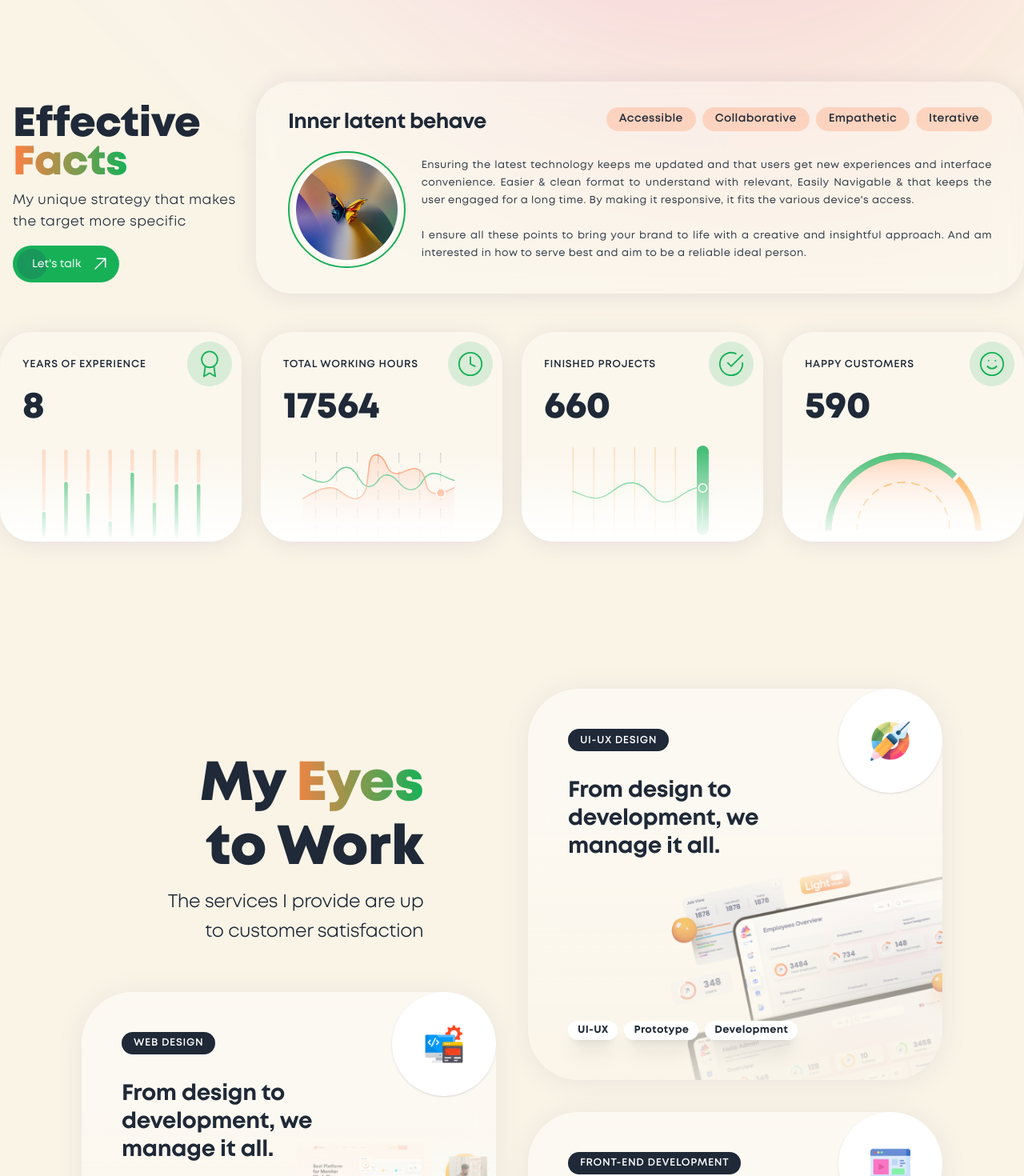
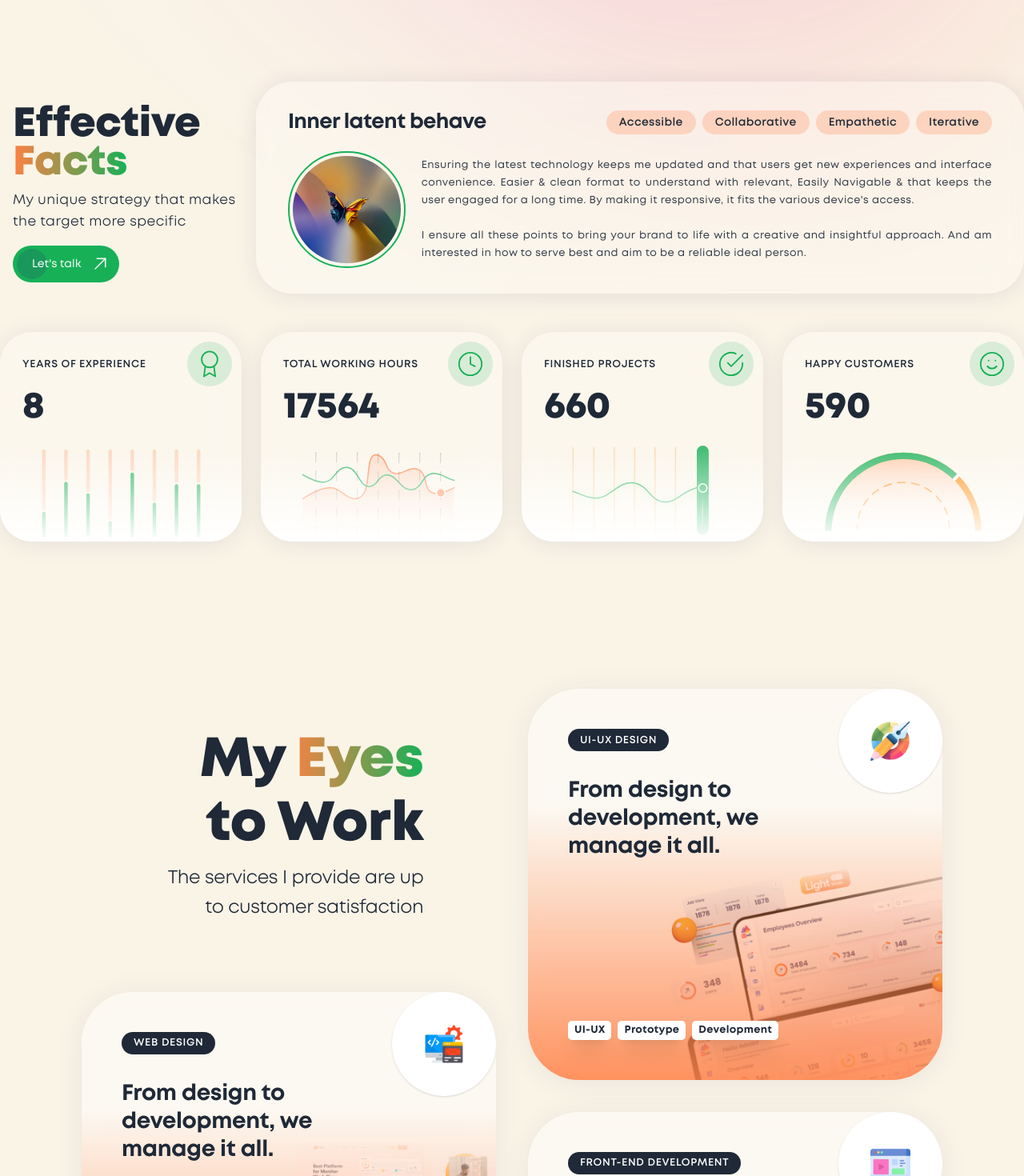
Before and after one commit to ToukirRj/Portfolio, a React (Vite) app: page / in a window 1280 px wide. Shown: the part 840-2310 px from the top of the page at 80% size. Built offline with nearby package versions, Linux system fonts and the light colour scheme.

Commit message:
no message

```diff
--- a/src/components/Eyes.jsx
+++ b/src/components/Eyes.jsx
@@ -7,7 +7,7 @@ const Eyes = () => {
                 <div className="mx-auto px-4 sm:px-12 max-w-7xl xl:px-8">
                     <div className='grid grid-cols-2 gap-10 mx-[70px]'>
                         <div className='text-end'>
-                            <div className='w-[65%] mx-auto mt-[80px]'>
+                            <div className='w-[65%] mx-auto mt-[50px]'>
                                 <h2 className="text-[69px] font-bold text-[#1F2937] leading-[80px]">My
                                     <span className="bg-gradient-to-r from-[#ff8144] to-[#17b057] inline-block text-transparent bg-clip-text ps-3 leading-[79px]">Eyes</span> <br/>to Work
                                 </h2>
@@ -31,14 +31,14 @@ const Eyes = () => {
                                         </h4>
                                         <div className='flex gap-2 mt-[200px]'>
                                             {service.tools.map((tool, index) => (
-                                                <span key={index} className="px-3 py-[2px] flex items-center justify-center text-[#1F2937] font-[600] text-[13px] rounded-full bg-white shadow-xl tracking-wide">
+                                                <span key={index} className="px-2 py-[2px] flex items-center justify-center text-[#1F2937] font-[600] text-[13px] rounded-[5px] bg-white shadow-xl tracking-wide">
                                                     {tool}
                                                 </span>
                                             ))}
                                         </div>
                                     </div>
                                     <img className='absolute -bottom-10 -right-10 -z-10 w-[420px]' src={service.img} alt="img"/>
-                                    <span className='absolute h-[70%] w-full bottom-0 left-0 bg-gradient-to-t from-[#FAF4E7]/[0.85] to-transparent -z-10'></span>
+                                    <span className='absolute h-[70%] w-full bottom-0 left-0 bg-gradient-to-t from-[#FF8045]/[0.85] to-transparent -z-10'></span>
                                 </div>
                             </div>
                         ))}
--- a/src/components/Myself.jsx
+++ b/src/components/Myself.jsx
@@ -29,7 +29,7 @@ const Myself = () => {
                             </div>
                             <div className="col-span-9">
                                 <div className='backdrop-blur-lg bg-white/[0.25] py-8 px-10 rounded-[45px] shadow-[0_3px_30px_0px_rgba(2,24,93,0.09)]'>
-                                    <div className='flex flex-row justify-between'>
+                                    <div className='flex flex-row justify-between items-center'>
                                         <h2 className="text-[26px] font-[600] tracking-tight text-[#1F2937]">Inner latent behave</h2>
                                         <div className='flex flex-row text-[14px] font-[500] text-[#1F2937] tracking-wide gap-2'>
                                             <div className='h-[30px] px-4 w-auto rounded-[30px] flex items-center bg-[#FF8045]/[.25]'>
@@ -48,8 +48,8 @@ const Myself = () => {
                                     </div>
                                     <div className="flex items-center sm:flex-row flex-col sm:px-0 px-[20px]">
                                         <div className="lg:w-2/12 sm:1/2 w-full">
-                                            <div className="flex items-center justify-center border-2 border-[#17b057] p-2 rounded-full mt-4">
-                                                <img className="h-auto w-full max-w-full rounded-full ring-4 ring-white/[0.70]" src={Abme} alt="cover"/>
+                                            <div className="flex items-center justify-center border-2 border-[#17b057] p-1 rounded-full mt-4">
+                                                <img className="h-auto w-full max-w-full rounded-full" src={Abme} alt="cover"/>
                                             </div>
                                         </div>
                                         <div className="lg:w-10/12 sm:1/2 w-full">
--- a/src/components/Splash.jsx
+++ b/src/components/Splash.jsx
@@ -29,7 +29,7 @@ const Splash = () => {
                                 </div>
                             </div>
                             <div className="sm:w-3/5 w-full sm:block flex flex-col items-center z-10 mt-2">
-                                <h4 className="bg-[#17b057] text-[#fff] text-[14px] font-[500] uppercase tracking-wider mr-2 px-4 py-1 rounded-full table">Website Strategic UI Expert</h4>
+                                <h4 className="bg-[#1F2937] text-[#fff] text-[12px] font-[400] tracking-wider mr-2 px-4 py-1 rounded-full table">Front-End Engineer | UX/UI Engineer</h4>
                                 <h1 className="my-[23px] text-[#1f2937] sm:text-[55px] text-[24px] font-[700] sm:leading-[64px] leading-[32px] tracking-normal sm:text-start text-center">
                                     Addicted to Advanced<span className='bg-gradient-to-r from-[#ff8144] to-[#17b057] inline-block text-transparent bg-clip-text'>Design and Coding</span></h1>
                                 <p className="text-[15px] leading-[30px] font-[400] tracking-[0.35px] text-[#1F2937] sm:text-start text-center mb-[25px]">
```
